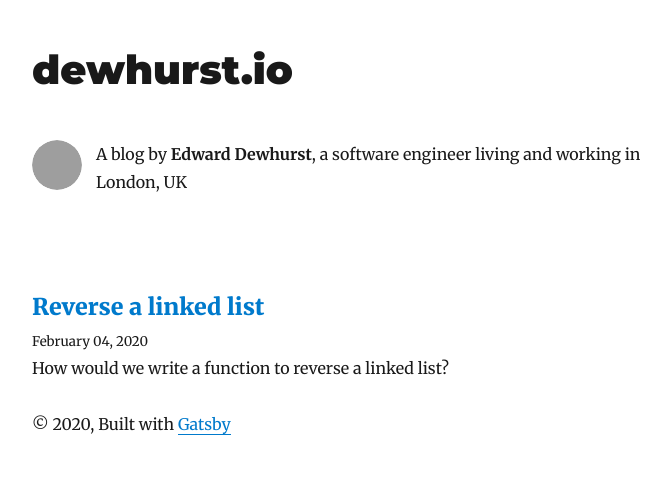
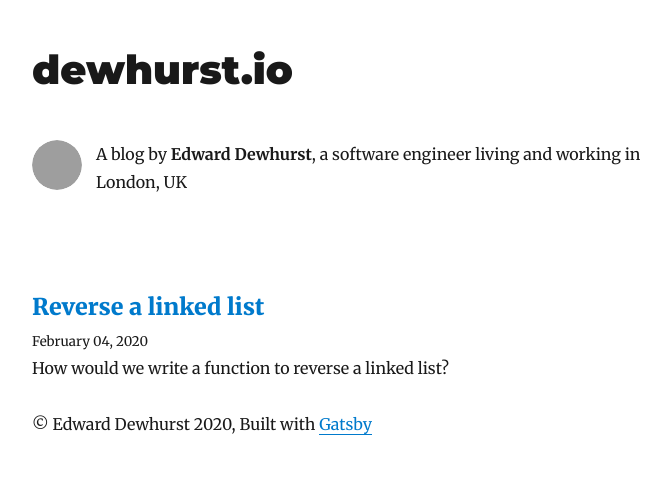
Before and after one commit to edew/edew.github.io, a Gatsby site: page / in a window 1280 px wide. Shown: the whole page, without its empty margins (293-964 px from the left). Built offline with nearby package versions, Linux system fonts and the light colour scheme; Gatsby itself is replaced by a stand-in of ours; some packages are replaced by stand-ins of ours; grey boxes are pictures that could not be loaded.

Commit message:
Add author name to copyright

```diff
--- a/src/components/layout.js
+++ b/src/components/layout.js
@@ -1,9 +1,21 @@
 import React from "react"
-import { Link } from "gatsby"
+import { Link, useStaticQuery, graphql } from "gatsby"
 
 import { rhythm, scale } from "../utils/typography"
 
 const Layout = ({ location, title, children }) => {
+  const data = useStaticQuery(graphql`
+    query LayoutQuery {
+      site {
+        siteMetadata {
+          author {
+            name
+          }
+        }
+      }
+    }
+  `)
+
   const rootPath = `${__PATH_PREFIX__}/`
   let header
 
@@ -61,7 +73,8 @@ const Layout = ({ location, title, children }) => {
       <header>{header}</header>
       <main>{children}</main>
       <footer>
-        © {new Date().getFullYear()}, Built with
+        © {data.site.siteMetadata.author.name} {new Date().getFullYear()}, Built
+        with
         {` `}
         <a href="https://www.gatsbyjs.org">Gatsby</a>
       </footer>
```
